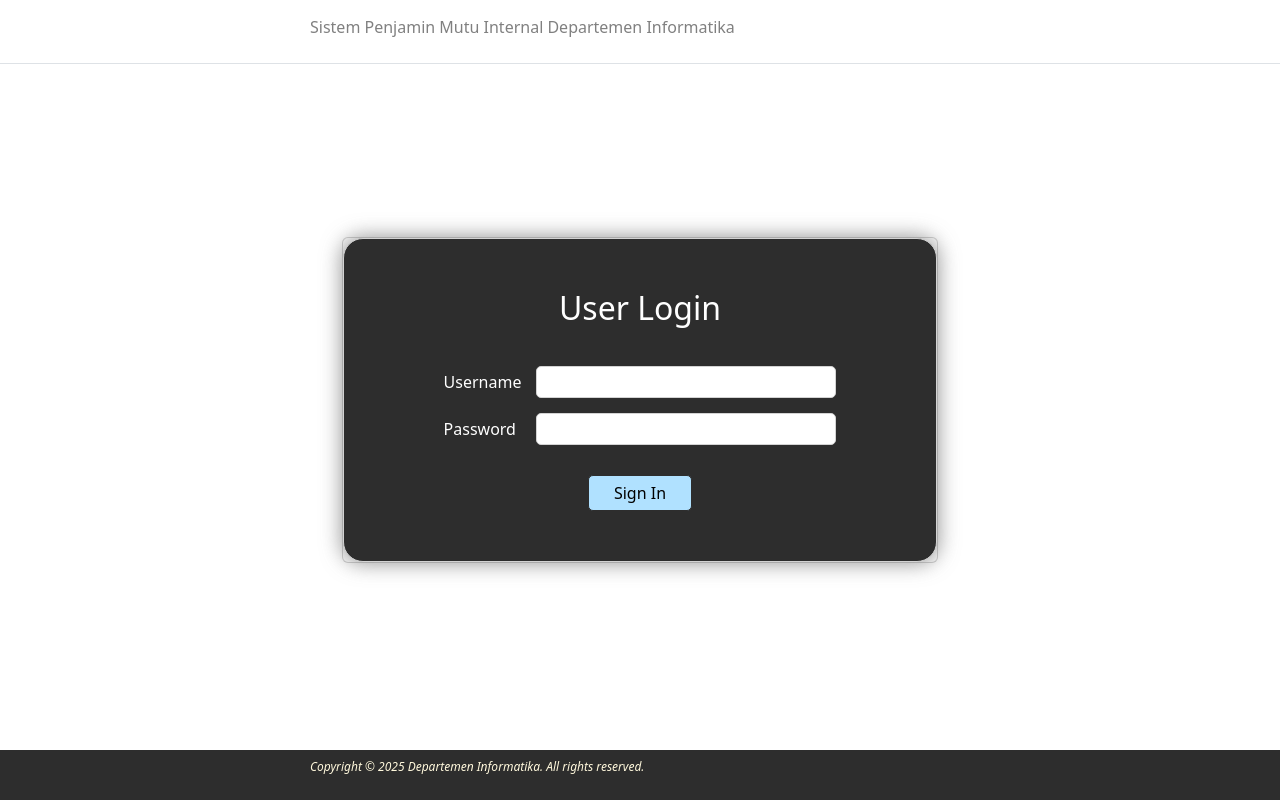
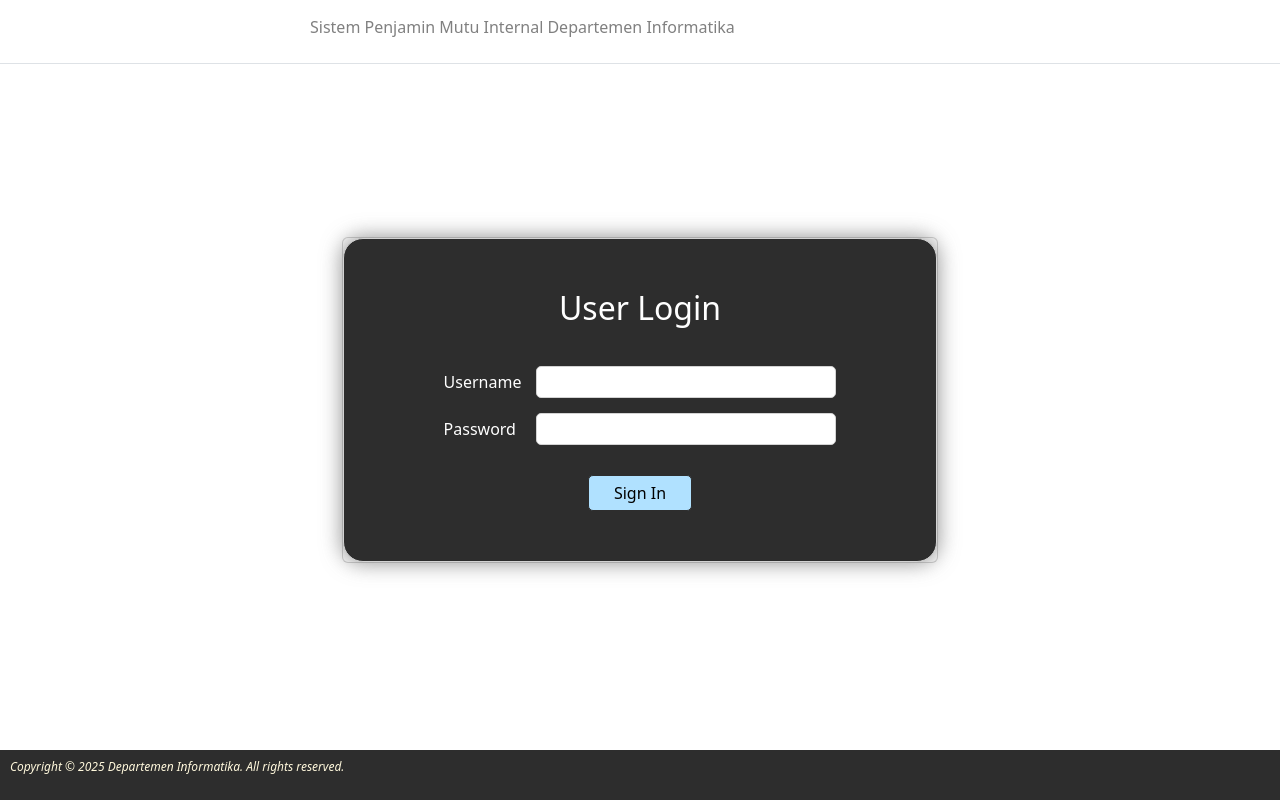
Before and after one commit to kilrighthere/SPMI-IF-FRONTEND, a Vue app: page /login in a window 1280 px wide. Built offline with nearby package versions, Linux system fonts and the light colour scheme.

Commit message:
update footer

```diff
--- a/src/components/Footer.vue
+++ b/src/components/Footer.vue
@@ -24,7 +24,6 @@
         font-style: italic;
         color: cornsilk;
         font-size: 12px;
-        padding-left: 300px;
         /* text-indent: 290px; */
     }
 
```
